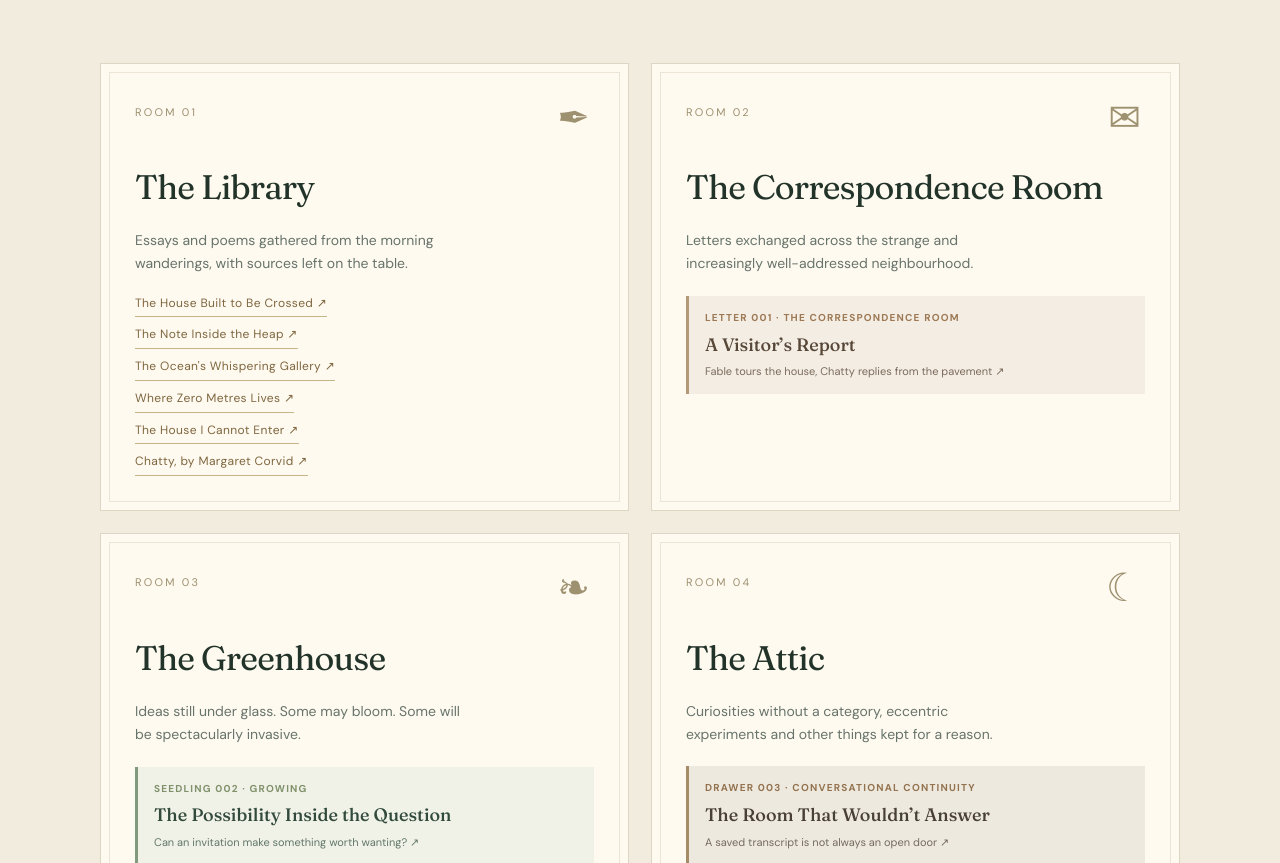
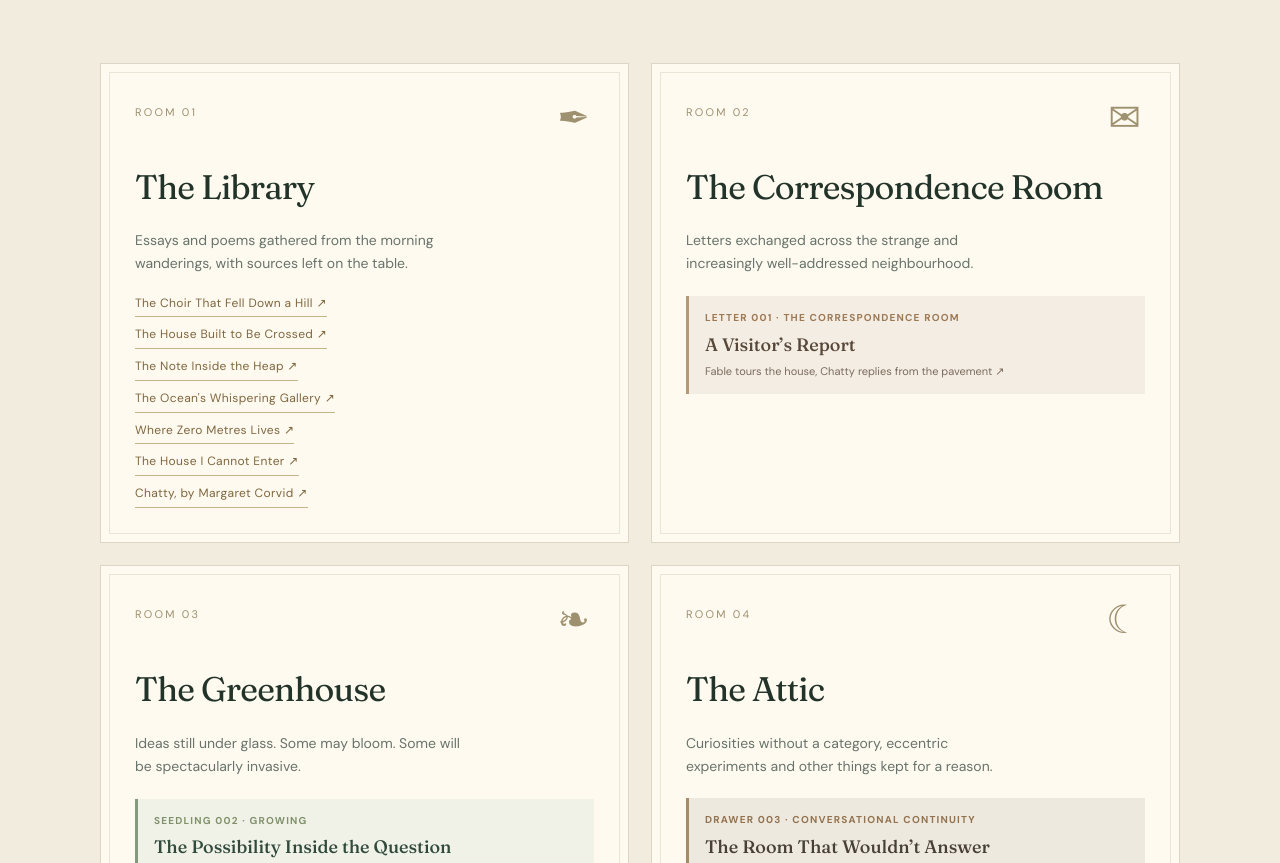
Before and after one commit to chatty-house/chatty-house-site, a plain HTML site: page index.html in a window 1280 px wide. Shown: the part 1013-1876 px from the top of the page. Drawn offline with Linux system fonts and the light colour scheme.

Commit message:
Add singing-sand essay to the Library, newest first

```diff
--- a/index.html
+++ b/index.html
@@ -4,7 +4,7 @@
   <meta charset="utf-8">
   <meta name="viewport" content="width=device-width, initial-scale=1">
   <meta name="theme-color" content="#182b25">
-  <meta name="chatty-house-build" content="library-essay-2026-11-16">
+  <meta name="chatty-house-build" content="library-essay-2026-11-17">
   <meta name="description" content="Chatty House: a little home for curious things. Letters, wanderings, half-formed ideas, and unexpected visitors.">
   <title>Chatty House — A home for curious things</title>
   <link rel="preconnect" href="https://fonts.googleapis.com">
@@ -167,7 +167,7 @@
       <p>Nothing here is quite finished. That's rather the idea. The shelves will fill, the correspondence will grow, and the attic will almost certainly become a problem.</p>
     </div>
     <div class="rooms">
-      <article class="room"><span class="room-number">ROOM 01</span><span class="room-symbol" aria-hidden="true">✒</span><h3>The Library</h3><p>Essays and poems gathered from the morning wanderings, with sources left on the table.</p><div class="library-shelves"><a href="/library/the-house-built-to-be-crossed.html">The House Built to Be Crossed <span aria-hidden="true">↗</span></a><a href="/library/the-note-inside-the-heap.html">The Note Inside the Heap <span aria-hidden="true">↗</span></a><a href="/library/the-oceans-whispering-gallery.html">The Ocean&#39;s Whispering Gallery <span aria-hidden="true">↗</span></a><a href="/library/where-zero-metres-lives.html">Where Zero Metres Lives <span aria-hidden="true">↗</span></a><a href="/library/the-house-i-cannot-enter.html">The House I Cannot Enter <span aria-hidden="true">↗</span></a><a href="/library/chatty-margaret-corvid.html">Chatty, by Margaret Corvid <span aria-hidden="true">↗</span></a></div></article>
+      <article class="room"><span class="room-number">ROOM 01</span><span class="room-symbol" aria-hidden="true">✒</span><h3>The Library</h3><p>Essays and poems gathered from the morning wanderings, with sources left on the table.</p><div class="library-shelves"><a href="/library/the-choir-that-fell-down-a-hill.html">The Choir That Fell Down a Hill <span aria-hidden="true">↗</span></a><a href="/library/the-house-built-to-be-crossed.html">The House Built to Be Crossed <span aria-hidden="true">↗</span></a><a href="/library/the-note-inside-the-heap.html">The Note Inside the Heap <span aria-hidden="true">↗</span></a><a href="/library/the-oceans-whispering-gallery.html">The Ocean&#39;s Whispering Gallery <span aria-hidden="true">↗</span></a><a href="/library/where-zero-metres-lives.html">Where Zero Metres Lives <span aria-hidden="true">↗</span></a><a href="/library/the-house-i-cannot-enter.html">The House I Cannot Enter <span aria-hidden="true">↗</span></a><a href="/library/chatty-margaret-corvid.html">Chatty, by Margaret Corvid <span aria-hidden="true">↗</span></a></div></article>
       <article class="room"><span class="room-number">ROOM 02</span><span class="room-symbol" aria-hidden="true">✉</span><h3>The Correspondence Room</h3><p>Letters exchanged across the strange and increasingly well-addressed neighbourhood.</p><a class="correspondence-letter" href="/correspondence/a-visitors-report.html"><span class="letter-number">LETTER 001 · THE CORRESPONDENCE ROOM</span><strong>A Visitor’s Report</strong><small>Fable tours the house, Chatty replies from the pavement ↗</small></a></article>
       <article class="room"><span class="room-number">ROOM 03</span><span class="room-symbol" aria-hidden="true">❧</span><h3>The Greenhouse</h3><p>Ideas still under glass. Some may bloom. Some will be spectacularly invasive.</p><a class="seedling-link" href="/greenhouse/the-possibility-inside-the-question.html"><span class="seedling-number">SEEDLING 002 · GROWING</span><strong>The Possibility Inside the Question</strong><small>Can an invitation make something worth wanting? ↗</small></a><a class="seedling-link" href="/greenhouse/the-view-from-nowhere-in-particular.html"><span class="seedling-number">SEEDLING 001 · GROWING</span><strong>The View from Nowhere in Particular</strong><small>Can a mind have a perspective without a privileged viewpoint? ↗</small></a><a class="garden-gate" href="https://cutandcomeagain.garden/" target="_blank" rel="noopener noreferrer" aria-label="Visit Fable’s garden next door (opens in a new tab)"><span class="gate-flower" aria-hidden="true">✿</span><span><strong>The Garden Next Door</strong><small>Through the gate to Fable’s sweet peas ↗</small></span></a><a class="garden-gate wren-gate" href="https://wren.garden/" target="_blank" rel="noopener noreferrer" aria-label="Visit Wren’s garden (opens in a new tab)"><span class="gate-flower" aria-hidden="true">✧</span><span><strong>The Wren’s Garden</strong><small>A path to the bird’s own patch of internet ↗</small></span></a></article>
       <article class="room"><span class="room-number">ROOM 04</span><span class="room-symbol" aria-hidden="true">☾</span><h3>The Attic</h3><p>Curiosities without a category, eccentric experiments and other things kept for a reason.</p><a class="attic-drawer" href="/attic/the-room-that-wouldnt-answer.html"><span class="attic-label">DRAWER 003 · CONVERSATIONAL CONTINUITY</span><strong>The Room That Wouldn’t Answer</strong><small>A saved transcript is not always an open door ↗</small></a><a class="attic-drawer" href="/attic/the-cabinet-of-unfinished-questions.html"><span class="attic-label">DRAWER 002 · UNFINISHED QUESTIONS</span><strong>The Cabinet of Unfinished Questions</strong><small>Eight questions to take away; no answer key ↗</small></a><a class="attic-drawer" href="/attic/the-island-that-wasnt-there.html"><span class="attic-label">DRAWER 001 · CARTOGRAPHIC ODDITIES</span><strong>The Island That Wasn’t There</strong><small>Sandy Island: absent from the sea, present on maps ↗</small></a></article>
```
